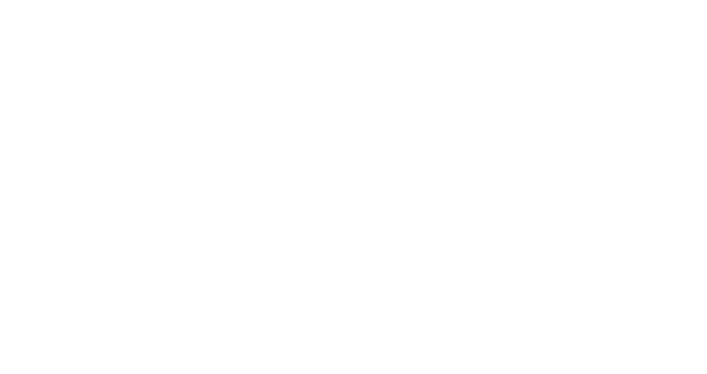
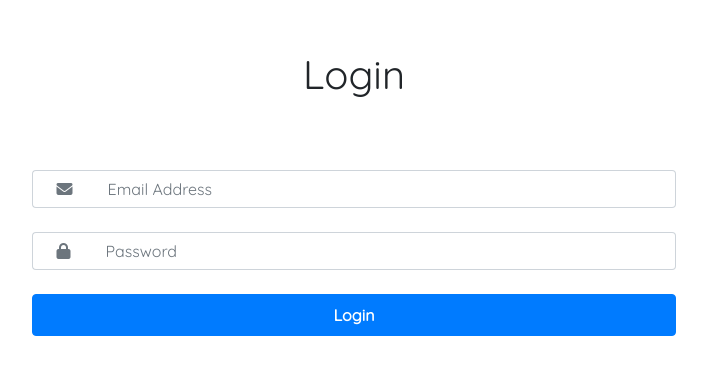
Before and after one commit to hashem96/Hashem-AbedAlJawad-12-07-2020, a React (Create React App) app in the folder messaging-system/: page /login in a window 1280 px wide. Shown: the top 374 px of the page, without its empty margins (286-993 px from the left). Built offline with nearby package versions, Linux system fonts and the light colour scheme.

Commit message:
Inital View of Login Form

```diff
--- /dev/null
+++ b/messaging-system/src/Components/loginForm/index.js
@@ -0,0 +1,3 @@
+import LoginForm from './loginForm';
+
+export default LoginForm;
--- /dev/null
+++ b/messaging-system/src/Components/loginForm/loginForm.css
@@ -0,0 +1,9 @@
+#loginErrorSpan {
+
+    display: flex;
+    justify-content: center;
+    align-items: center;
+    color: red;
+    font-size: 16px;
+     margin-bottom: 10px;
+}
--- /dev/null
+++ b/messaging-system/src/Components/loginForm/loginForm.js
@@ -0,0 +1,111 @@
+import React, { useState , Fragment } from 'react'
+import './loginForm.css'
+import { auth } from '../../Firebase/firebase'
+
+const LoginForm = () => {
+
+    const [loginInputs, setLoginInputs] = useState({})
+    const [error, setError] = useState("");
+    const [checkError, setCheckError] = useState(false);
+
+    const handleChange = (e) => {
+
+        setLoginInputs({ ...loginInputs, [e.target.id]: e.target.value })
+
+    }
+
+    const handleSubmit = (e) => {
+
+        //check if the user exist in the auth of firebase
+
+        auth.signInWithEmailAndPassword(loginInputs.email, loginInputs.password).then((cred) => {
+        //If the user exists , we store his id into localStorage variable
+        localStorage.setItem('userid', cred.user.uid)
+
+
+        //Redirect to Dashboard after login
+        window.location.href = '/dashboard';
+
+
+        // If the user does not exist , we handle the error by showing the corresponding message from firebase
+        }).catch(function (err) {
+            setCheckError(true)
+            setError(err.message);
+
+        });
+
+        e.preventDefault()
+    }
+
+
+    return (
+
+        <div class="container">
+            <h1 id="signUpHeader">Login</h1>
+            <div class="row py-5 mt-4 align-items-center justify-content-center">
+                <div>
+                    <form onSubmit={handleSubmit}>
+                        <div class="row">
+
+                            {/* <!-- Email Address --> */}
+                            <div class="input-group col-lg-12 mb-4">
+                                <div class="input-group-prepend">
+                                    <span class="input-group-text bg-white px-4 border-md border-right-0">
+                                        <i class="fa fa-envelope text-muted"></i>
+                                    </span>
+                                </div>
+                                <input id="email"
+                                    type="email"
+                                    name="email"
+                                    placeholder="Email Address"
+                                    class="form-control bg-white border-left-0 border-md"
+                                    onChange={handleChange}
+                                    required />
+                            </div>
+
+
+                            {/* <!-- Password --> */}
+                            <div class="input-group col-lg-12 mb-4">
+                                <div class="input-group-prepend">
+                                    <span class="input-group-text bg-white px-4 border-md border-right-0">
+                                        <i class="fa fa-lock text-muted"></i>
+                                    </span>
+                                </div>
+                                <input id="password"
+                                    type="password"
+                                    name="password"
+                                    placeholder="Password"
+                                    class="form-control bg-white border-left-0 border-md"
+                                    onChange={handleChange}
+                                    required
+                                />
+                            </div>
+
+                            {checkError ? (
+                                <Fragment>
+                                    <span id="loginErrorSpan">
+                                        {error}
+                                    </span>
+                                </Fragment>
+                            ) : (
+                                    <Fragment></Fragment>
+                                )}
+
+
+
+                            {/* <!-- Submit Button --> */}
+                            <div class="form-group col-lg-12 mx-auto mb-0">
+                                <button class="btn btn-primary btn-block py-2">
+                                    <span class="font-weight-bold">Login</span>
+                                </button>
+                            </div>
+
+                        </div>
+                    </form>
+                </div>
+            </div>
+        </div>
+    )
+}
+
+export default LoginForm
--- a/messaging-system/src/Components/signupForm/signupForm.css
+++ b/messaging-system/src/Components/signupForm/signupForm.css
@@ -7,7 +7,7 @@
 }
 
 
-#errorSpan {
+#signUpErrorSpan {
     display: flex;
     justify-content: center;
     align-items: center;
--- a/messaging-system/src/Components/signupForm/signupForm.js
+++ b/messaging-system/src/Components/signupForm/signupForm.js
@@ -158,7 +158,7 @@
 
                             {checkError ? (
                                 <Fragment>
-                                    <span id="errorSpan">
+                                    <span id="signUpErrorSpan">
                                         {error}
                                     </span>
                                 </Fragment>
--- a/messaging-system/src/Screens/Login.js
+++ b/messaging-system/src/Screens/Login.js
@@ -1,10 +1,14 @@
 import React from 'react'
+import ScreenContainer from '../Components/screenContainer'
+import LoginForm from '../Components/loginForm'
 
 function Login () {
     return (
-        <div>
+        <ScreenContainer>
 
-        </div>
+        <LoginForm />
+
+    </ScreenContainer>
     )
 }
 
```
